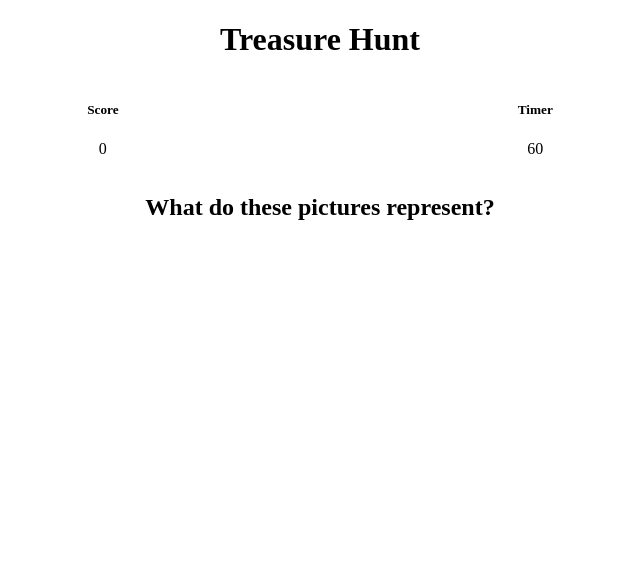
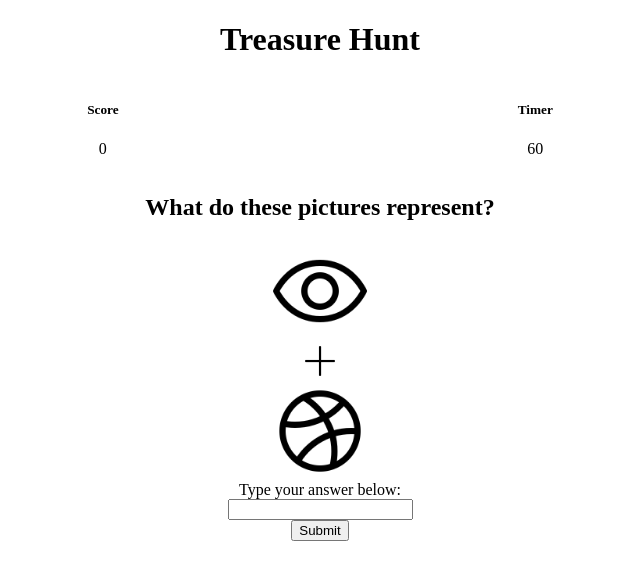
Before and after one commit to jcsmileyjr/treasure-hunt, an Angular app: page / in a window 1280 px wide. Shown: the top 580 px of the page, without its empty margins (320-960 px from the left). Built offline with nearby package versions, Linux system fonts and the light colour scheme.

Commit message:
Initial body of the app

```diff
--- a/src/app/app.component.css
+++ b/src/app/app.component.css
@@ -1,5 +1,9 @@
 h1, main {
     text-align: center;
+}
+
+h1 {
+    font-size: xx-large;
 }
 
 .toolbar {
@@ -7,3 +11,17 @@ h1, main {
     justify-content: space-evenly;
     text-align: center;
 }
+
+main {
+    display: flex;
+    flex-direction: column;
+    align-items: center;
+}
+
+img {
+    max-width: 100px;
+}
+
+.img-operater {
+    max-width: 40px;
+}
--- a/src/app/app.component.html
+++ b/src/app/app.component.html
@@ -1,3 +1,4 @@
+<div>
   <header>
     <h1>Treasure Hunt</h1>
     <div class="toolbar">
@@ -13,5 +14,13 @@
   </header>
   <main>
     <h2>What do these pictures represent?</h2>
+    <img src="../assets/eye.png" alt="picture of an eye" />
+    <img src="../assets/plus.png" alt="picture of an plus sign" class="img-operater" />
+    <img src="../assets/dribbble-logo.png" alt="picture of an basketball" />
 
+      <label for="answer-input" >Type your answer below:</label>
+      <input type="text" id="answer-input" />
+
+      <button type="button" title="submit">Submit</button>
   </main>
+</div>
```
Lines whose indentation alone changed are shown as unchanged.
